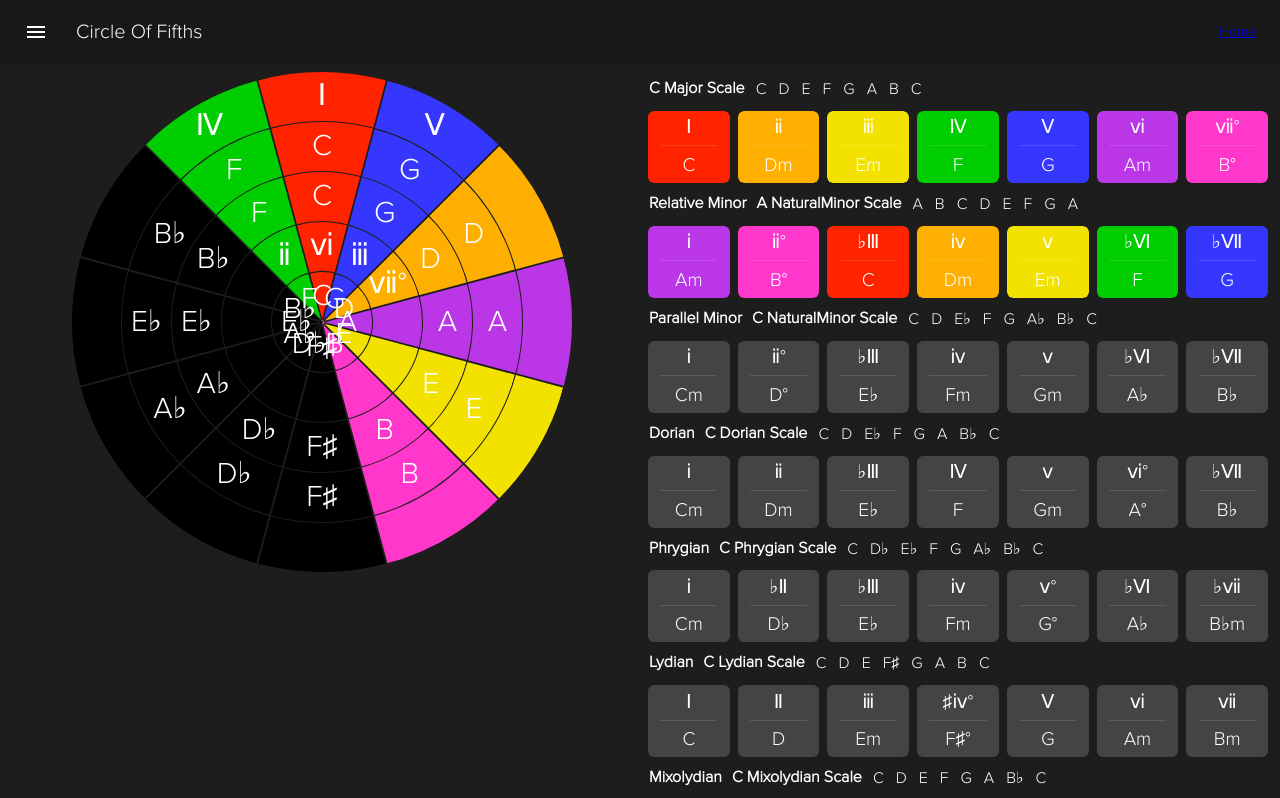
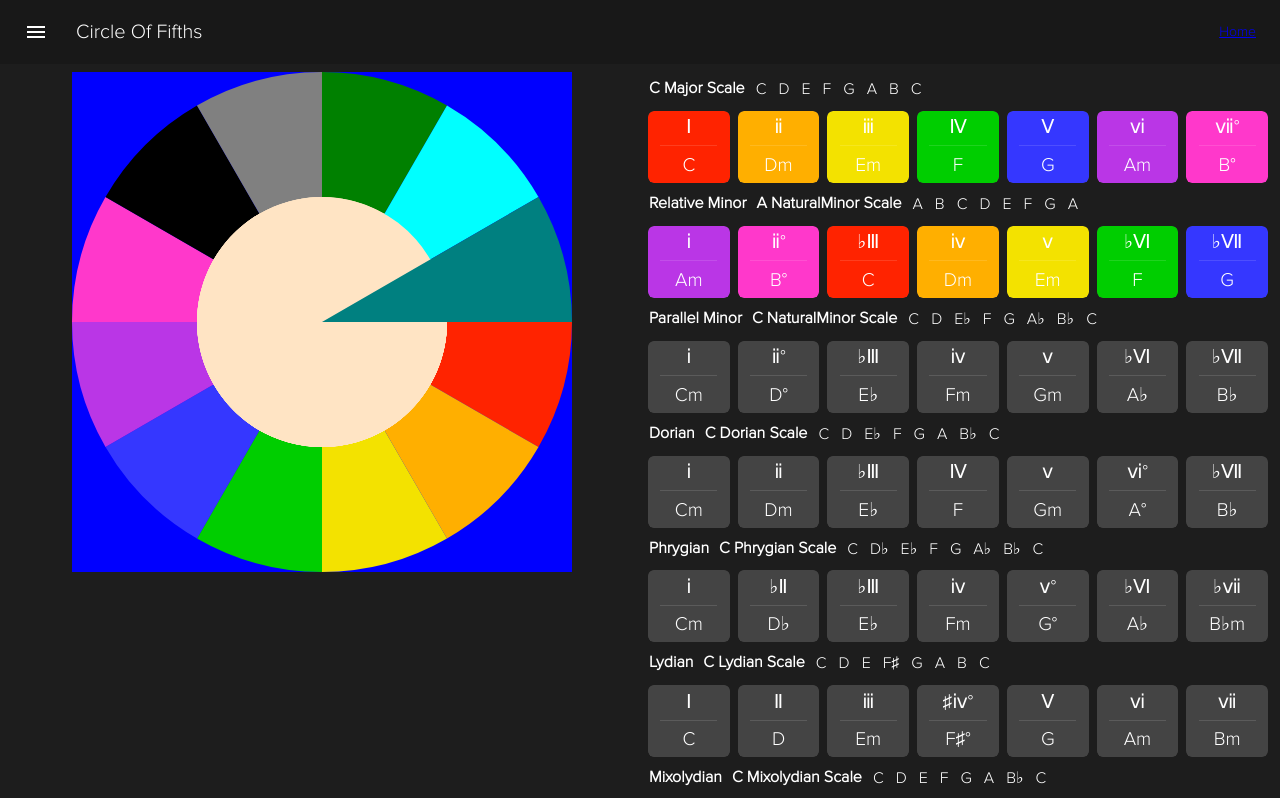
Before and after one commit to acolbourn/music-next, a Next.js app: page /circle-of-fifths in a window 1280 px wide. Shown: the top 798 px of the page. Built offline with nearby package versions, Linux system fonts and the light colour scheme.

Commit message:
Start SVG circle

```diff
--- /dev/null
+++ b/components/circleOfFifths/circle/CircleSVG.js
@@ -0,0 +1,77 @@
+import { makeStyles } from '@material-ui/core/styles';
+import { DIAMETER } from './circleConstants';
+
+const useStyles = makeStyles({
+  circleSVGRoot: {
+    width: '500px',
+    height: '500px',
+    backgroundColor: 'blue',
+  },
+  SVGViewbox: {
+    width: '500px',
+    height: '500px',
+    // transformBox: 'fill-box',
+    // transformOrigin: 'center',
+  },
+  slice: {
+    width: '500px',
+    height: '500px',
+    transformBox: 'fill-box',
+    transformOrigin: 'center',
+  },
+});
+
+export default function CircleSVG() {
+  const classes = useStyles();
+  const diameter = 100;
+  const radius = diameter / 2;
+  const circumference = Math.PI * diameter;
+  const slicePercent = 100 / 12; // 12 slices
+  const gapPercent = 5;
+  const sliceDashArray = (slicePercent / 2) * (circumference / 100);
+
+  const chordColors = [
+    '#FF2300',
+    '#FFAF00',
+    '#F3E200',
+    '#00CE00',
+    '#3537FF',
+    '#BA36E6',
+    '#FF38CB',
+    'black',
+    'grey',
+    'green',
+    'aqua',
+    'teal',
+  ];
+
+  const slices = chordColors.map((color, index) => (
+    <circle
+      key={index}
+      className={classes.slice}
+      r={radius / 2}
+      cx={radius}
+      cy={radius}
+      fill='bisque'
+      stroke={color}
+      strokeWidth={radius}
+      strokeDasharray={`${sliceDashArray} ${circumference}`}
+      transform={`rotate(${index * 30})`}
+      onClick={() => alert(index)}
+    />
+  ));
+
+  return (
+    <div className={classes.circleSVGRoot}>
+      <svg
+        className={classes.SVGViewbox}
+        height={diameter}
+        width={diameter}
+        viewBox={`0 0 ${diameter} ${diameter}`}
+      >
+        {/* <circle r={radius} cx={radius} cy={radius} fill='white' /> */}
+        {slices}
+      </svg>
+    </div>
+  );
+}
--- a/components/circleOfFifths/circle/CircleStack.js
+++ b/components/circleOfFifths/circle/CircleStack.js
@@ -15,15 +15,22 @@ const useStyles = makeStyles({
   circleStackRoot: {
     width: DIAMETER,
     height: DIAMETER,
-    display: 'grid',
+    // display: 'grid',
+    position: 'relative',
   },
   stack: {
-    width: '100%',
-    height: '100%',
-    gridArea: '1 / 1 / 2 / 2',
-    display: 'flex',
-    justifyContent: 'center',
-    alignItems: 'center',
+    position: 'absolute',
+    top: 0,
+    left: 0,
+    width: DIAMETER,
+    height: DIAMETER,
+    // width: '100%',
+    // height: '100%',
+    // gridArea: '1 / 1 / 2 / 2',
+
+    // display: 'flex',
+    // justifyContent: 'center',
+    // alignItems: 'center',
   },
 });
 
@@ -57,7 +64,7 @@ export default function CircleStack() {
     return labelsMajMin;
   }, [labelReplacement]);
 
-  const thickness = 98; // Ring thickness
+  const thickness = 96; // Ring thickness
   const ringParameters = [
     {
       ringName: 'sharpsAndFlats',
--- a/components/circleOfFifths/circle/Ring.js
+++ b/components/circleOfFifths/circle/Ring.js
@@ -5,17 +5,25 @@ import Labels from './Labels';
 
 const useStyles = makeStyles({
   ringRoot: {
+    // width: DIAMETER,
+    // height: DIAMETER,
+    position: 'absolute',
+    top: 0,
+    left: 0,
     width: DIAMETER,
     height: DIAMETER,
-    display: 'grid',
+    // display: 'grid',
   },
   wheelLabelStack: {
+    position: 'absolute',
+    top: 0,
+    left: 0,
     width: DIAMETER,
     height: DIAMETER,
-    gridArea: '1 / 1 / 2 / 2',
-    display: 'flex',
-    justifyContent: 'center',
-    alignItems: 'center',
+    // gridArea: '1 / 1 / 2 / 2',
+    // display: 'flex',
+    // justifyContent: 'center',
+    // alignItems: 'center',
   },
 });
 
@@ -28,9 +36,9 @@ export default function Ring({ ringParams }) {
       <div className={classes.wheelLabelStack}>
         <Wheel ringParams={ringParams} />
       </div>
-      <div className={classes.wheelLabelStack}>
+      {/* <div className={classes.wheelLabelStack}>
         <Labels ringParams={ringParams} />
-      </div>
+      </div> */}
     </div>
   );
 }
--- a/components/circleOfFifths/circle/Wheel.js
+++ b/components/circleOfFifths/circle/Wheel.js
@@ -1,10 +1,14 @@
 import { motion } from 'framer-motion';
 import { makeStyles } from '@material-ui/core/styles';
+import { DIAMETER } from './circleConstants';
 
 const useStyles = makeStyles({
   wheelRoot: (sliceParams) => ({
     width: sliceParams.diameter,
     height: sliceParams.diameter,
+    position: 'absolute',
+    top: sliceParams.centerOffset,
+    left: sliceParams.centerOffset,
   }),
   slices: (sliceParams) => ({
     height: sliceParams.diameter,
@@ -29,6 +33,15 @@ const useStyles = makeStyles({
         `,
     },
   }),
+  circleOnly: (sliceParams) => ({
+    width: sliceParams.diameter,
+    height: sliceParams.diameter,
+    position: 'absolute',
+    top: 0,
+    left: 0,
+    borderRadius: '50%',
+    opacity: '0.5',
+  }),
 });
 
 export default function Wheel({ ringParams }) {
@@ -41,6 +54,7 @@ export default function Wheel({ ringParams }) {
     gap: '2px', // Gap between slices
     thickness: thickness / 2, // Ring thickness
     factor: 78.8675134595, // Percent factor for 12 slices
+    centerOffset: (DIAMETER - outerDiameter) / 2,
   };
 
   const classes = useStyles(sliceParams);
@@ -67,6 +81,10 @@ export default function Wheel({ ringParams }) {
   return (
     <motion.div className={classes.wheelRoot}>
       <div className={classes.slices}>{slices}</div>
+      {/* <div
+        className={classes.circleOnly}
+        style={{ backgroundColor: colors[outerDiameter / 100] }}
+      ></div> */}
     </motion.div>
   );
 }
--- a/pages/circle-of-fifths.js
+++ b/pages/circle-of-fifths.js
@@ -3,6 +3,7 @@ import Circle from '../components/circleOfFifths/circle/Circle';
 import { ScaleContextProvider } from '../components/circleOfFifths/contexts/scaleContext';
 import ChordGrid from '../components/circleOfFifths/ChordGrid';
 import CircleStack from '../components/circleOfFifths/circle/CircleStack.js';
+import CircleSVG from '../components/circleOfFifths/circle/CircleSVG';
 
 const useStyles = makeStyles((theme) => ({
   root: {
@@ -50,7 +51,8 @@ export default function circleOfFifths() {
       <div className={classes.root}>
         <div className={classes.circleArea}>
           {/* <Circle /> */}
-          <CircleStack />
+          {/* <CircleStack /> */}
+          <CircleSVG />
         </div>
         <div className={classes.chordGridArea}>
           <ChordGrid />
```
